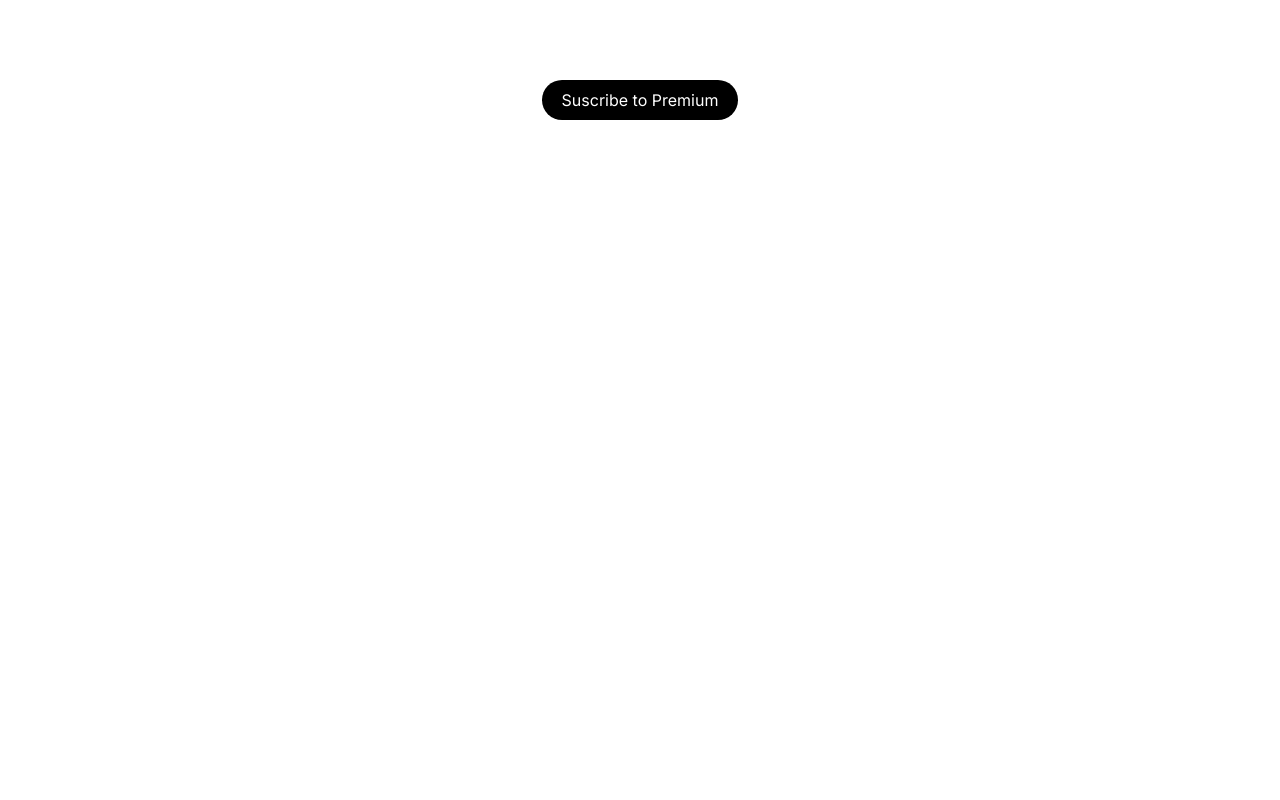
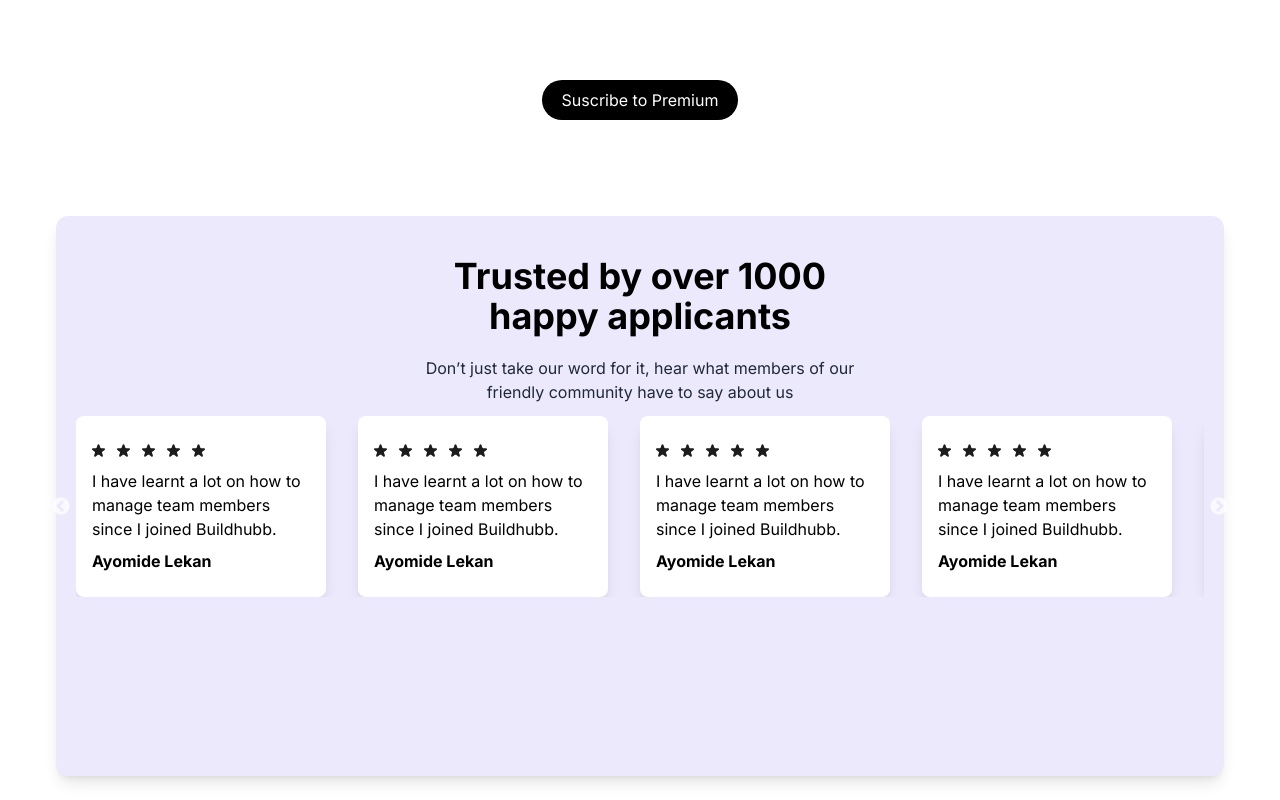
Before and after one commit to Hicode-dev/buildHub, a Next.js app: page / in a window 1280 px wide. Shown: the part 3202-4002 px from the top of the page. Before the commit the page ends 3418 px from the top, so only its background shows below. Built offline with nearby package versions, Linux system fonts and the light colour scheme.

Commit message:
added some modifications

```diff
--- a/package.json
+++ b/package.json
@@ -15,6 +15,8 @@
     "react": "18.2.0",
     "react-dom": "18.2.0",
     "react-icons": "^4.11.0",
+    "react-slick": "^0.29.0",
+    "slick-carousel": "^1.8.1",
     "tailwindcss": "3.3.3"
   }
 }
--- /dev/null
+++ b/src/app/Components/Slider.jsx
@@ -0,0 +1,90 @@
+"use client"
+import React, { Component } from "react";
+import Slider from "react-slick";
+import TrustedCards from "./TrustedCards";
+
+export default class SimpleSlider extends Component {
+  render() {
+    const settings = {
+      dots: false,
+      infinite: true,
+      speed: 600,
+      slidesToShow: 4,
+      slidesToScroll: 1
+    };
+    return (
+      <div className="mt-3">
+        <Slider {...settings}>
+          <div>
+            <TrustedCards text="I have learnt a lot on how to manage team members since I joined Buildhubb." name="Ayomide Lekan" />
+          </div>
+          <div>
+            <TrustedCards text="I have learnt a lot on how to manage team members since I joined Buildhubb." name="Ayomide Lekan" />
+          </div>
+          <div>
+            <TrustedCards text="I have learnt a lot on how to manage team members since I joined Buildhubb." name="Ayomide Lekan" />
+          </div>
+          <div>
+            <TrustedCards text="I have learnt a lot on how to manage team members since I joined Buildhubb." name="Ayomide Lekan" />
+          </div>
+          <div>
+            <TrustedCards text="I have learnt a lot on how to manage team members since I joined Buildhubb." name="Ayomide Lekan" />
+          </div>
+          <div>
+            <TrustedCards text="I have learnt a lot on how to manage team members since I joined Buildhubb." name="Ayomide Lekan" />
+          </div>
+        </Slider>
+      </div>
+    );
+  }
+}
+
+
+// import React, { Component } from "react";
+// import Slider from "react-slick";
+
+// export default class MultipleItems extends Component {
+//   render() {
+//     const settings = {
+//       dots: true,
+//       infinite: true,
+//       speed: 500,
+//       slidesToShow: 3,
+//       slidesToScroll: 3
+//     };
+//     return (
+//       <div className="w-full h-[200px]">
+//         <h2> Multiple items </h2>
+//         <Slider {...settings}>
+//           <div>
+//             <h3>1</h3>
+//           </div>
+//           <div>
+//             <h3>2</h3>
+//           </div>
+//           <div>
+//             <h3>3</h3>
+//           </div>
+//           <div>
+//             <h3>4</h3>
+//           </div>
+//           <div>
+//             <h3>5</h3>
+//           </div>
+//           <div>
+//             <h3>6</h3>
+//           </div>
+//           <div>
+//             <h3>7</h3>
+//           </div>
+//           <div>
+//             <h3>8</h3>
+//           </div>
+//           <div>
+//             <h3>9</h3>
+//           </div>
+//         </Slider>
+//       </div>
+//     );
+//   }
+// }
--- a/src/app/Components/TrustedCards.jsx
+++ b/src/app/Components/TrustedCards.jsx
@@ -2,10 +2,21 @@ import React from 'react'
 
 const TrustedCards = ({rating, text, name}) => {
   return (
-    <div className='text-start p-4 rounded-lg shadow-lg '>
-        <div className='flex items-center '>{rating}</div>
+    <div className='text-start p-4 rounded-lg shadow-lg  bg-white gap-8   w-[250px]'>
+        <div className='flex items-center py-3 gap-3'><svg xmlns="http://www.w3.org/2000/svg" width="13" height="13" viewBox="0 0 13 13" fill="none">
+  <path d="M5.54894 0.927052C5.8483 0.0057416 7.1517 0.00574088 7.45106 0.927052L8.29611 3.52786C8.42999 3.93989 8.81394 4.21885 9.24717 4.21885H11.9818C12.9505 4.21885 13.3533 5.45846 12.5696 6.02786L10.3572 7.63525C10.0067 7.8899 9.86008 8.34127 9.99396 8.75329L10.839 11.3541C11.1384 12.2754 10.0839 13.0415 9.30017 12.4721L7.08779 10.8647C6.7373 10.6101 6.2627 10.6101 5.91222 10.8647L3.69983 12.4721C2.91612 13.0415 1.86164 12.2754 2.16099 11.3541L3.00604 8.75329C3.13992 8.34127 2.99326 7.8899 2.64277 7.63525L0.430391 6.02787C-0.353323 5.45846 0.0494523 4.21885 1.01818 4.21885H3.75283C4.18606 4.21885 4.57001 3.93989 4.70389 3.52786L5.54894 0.927052Z" fill="#1C1C1C"/>
+</svg><svg xmlns="http://www.w3.org/2000/svg" width="13" height="13" viewBox="0 0 13 13" fill="none">
+  <path d="M5.54894 0.927052C5.8483 0.0057416 7.1517 0.00574088 7.45106 0.927052L8.29611 3.52786C8.42999 3.93989 8.81394 4.21885 9.24717 4.21885H11.9818C12.9505 4.21885 13.3533 5.45846 12.5696 6.02786L10.3572 7.63525C10.0067 7.8899 9.86008 8.34127 9.99396 8.75329L10.839 11.3541C11.1384 12.2754 10.0839 13.0415 9.30017 12.4721L7.08779 10.8647C6.7373 10.6101 6.2627 10.6101 5.91222 10.8647L3.69983 12.4721C2.91612 13.0415 1.86164 12.2754 2.16099 11.3541L3.00604 8.75329C3.13992 8.34127 2.99326 7.8899 2.64277 7.63525L0.430391 6.02787C-0.353323 5.45846 0.0494523 4.21885 1.01818 4.21885H3.75283C4.18606 4.21885 4.57001 3.93989 4.70389 3.52786L5.54894 0.927052Z" fill="#1C1C1C"/>
+</svg><svg xmlns="http://www.w3.org/2000/svg" width="13" height="13" viewBox="0 0 13 13" fill="none">
+  <path d="M5.54894 0.927052C5.8483 0.0057416 7.1517 0.00574088 7.45106 0.927052L8.29611 3.52786C8.42999 3.93989 8.81394 4.21885 9.24717 4.21885H11.9818C12.9505 4.21885 13.3533 5.45846 12.5696 6.02786L10.3572 7.63525C10.0067 7.8899 9.86008 8.34127 9.99396 8.75329L10.839 11.3541C11.1384 12.2754 10.0839 13.0415 9.30017 12.4721L7.08779 10.8647C6.7373 10.6101 6.2627 10.6101 5.91222 10.8647L3.69983 12.4721C2.91612 13.0415 1.86164 12.2754 2.16099 11.3541L3.00604 8.75329C3.13992 8.34127 2.99326 7.8899 2.64277 7.63525L0.430391 6.02787C-0.353323 5.45846 0.0494523 4.21885 1.01818 4.21885H3.75283C4.18606 4.21885 4.57001 3.93989 4.70389 3.52786L5.54894 0.927052Z" fill="#1C1C1C"/>
+</svg><svg xmlns="http://www.w3.org/2000/svg" width="13" height="13" viewBox="0 0 13 13" fill="none">
+  <path d="M5.54894 0.927052C5.8483 0.0057416 7.1517 0.00574088 7.45106 0.927052L8.29611 3.52786C8.42999 3.93989 8.81394 4.21885 9.24717 4.21885H11.9818C12.9505 4.21885 13.3533 5.45846 12.5696 6.02786L10.3572 7.63525C10.0067 7.8899 9.86008 8.34127 9.99396 8.75329L10.839 11.3541C11.1384 12.2754 10.0839 13.0415 9.30017 12.4721L7.08779 10.8647C6.7373 10.6101 6.2627 10.6101 5.91222 10.8647L3.69983 12.4721C2.91612 13.0415 1.86164 12.2754 2.16099 11.3541L3.00604 8.75329C3.13992 8.34127 2.99326 7.8899 2.64277 7.63525L0.430391 6.02787C-0.353323 5.45846 0.0494523 4.21885 1.01818 4.21885H3.75283C4.18606 4.21885 4.57001 3.93989 4.70389 3.52786L5.54894 0.927052Z" fill="#1C1C1C"/>
+</svg><svg xmlns="http://www.w3.org/2000/svg" width="13" height="13" viewBox="0 0 13 13" fill="none">
+  <path d="M5.54894 0.927052C5.8483 0.0057416 7.1517 0.00574088 7.45106 0.927052L8.29611 3.52786C8.42999 3.93989 8.81394 4.21885 9.24717 4.21885H11.9818C12.9505 4.21885 13.3533 5.45846 12.5696 6.02786L10.3572 7.63525C10.0067 7.8899 9.86008 8.34127 9.99396 8.75329L10.839 11.3541C11.1384 12.2754 10.0839 13.0415 9.30017 12.4721L7.08779 10.8647C6.7373 10.6101 6.2627 10.6101 5.91222 10.8647L3.69983 12.4721C2.91612 13.0415 1.86164 12.2754 2.16099 11.3541L3.00604 8.75329C3.13992 8.34127 2.99326 7.8899 2.64277 7.63525L0.430391 6.02787C-0.353323 5.45846 0.0494523 4.21885 1.01818 4.21885H3.75283C4.18606 4.21885 4.57001 3.93989 4.70389 3.52786L5.54894 0.927052Z" fill="#1C1C1C"/>
+</svg></div>
         <p>{text}</p>
-        <p>{name}</p>
+        <p className='py-2 font-bold'>{name}</p>
+
     </div>
   )
 }
--- a/src/app/Components/TrustedPage.jsx
+++ b/src/app/Components/TrustedPage.jsx
@@ -1,16 +1,28 @@
-import React from 'react'
-import TrustedCards from './TrustedCards'
+"use client"
+import React from "react";
+import MultipleItems from "./Slider";
+
+
 
 const TrustedPage = () => {
   return (
     <div>
-        <div className="w-100 h-[70vh] bg-[#EFEBEF]">
-            <h1 className='text-3xl font-bold '>Trusted by over 1000 happy applicants</h1>
-            <p className='text-md text-gray-800'>Don’t just take our word for it, hear what members of our friendly community have to say about us</p>
-    <TrustedCards rating=""/>
+      <div className="w-100 h-[70vh] bg-[#EDE9FC] rounded-xl shadow-lg p-5 mb-6">
+        <div className="text-center ">
+          <h1 className="text-4xl font-bold p-5  text-center ">
+            Trusted by over 1000 <br /> happy applicants
+          </h1>
+          <p className="text-md text-gray-800">
+            Don’t just take our word for it, hear what members of our <br /> friendly
+            community have to say about us
+          </p>
         </div>
+        <div className="w-full">
+          <MultipleItems />
+        </div>
+      </div>
     </div>
-  )
-}
+  );
+};
 
-export default TrustedPage
+export default TrustedPage;
--- a/src/app/layout.js
+++ b/src/app/layout.js
@@ -1,6 +1,8 @@
 import './globals.css'
 import { Inter } from 'next/font/google'
 import Navbar from './Components/Navbar'
+import "slick-carousel/slick/slick.css";
+import "slick-carousel/slick/slick-theme.css";
 
 const inter = Inter({ subsets: ['latin'] })
 
--- a/src/app/page.js
+++ b/src/app/page.js
@@ -5,6 +5,7 @@ import ThirdBanner from "./Components/ThirdBanner/page";
 import FourthBanner from "./Components/FourthBanner/page";
 import Carreers from "./Components/Carreers";
 import MissionPage from "./Components/MissionPage";
+import TrustedPage from "./Components/TrustedPage"
 const page = () => {
   return (
     <div className="p">
@@ -15,6 +16,7 @@ const page = () => {
         <FourthBanner />
         <Carreers />
         <MissionPage />
+       <TrustedPage/>
       </div>
     </div>
   );
```
Also changed, not shown: src/app/globals.css (+0 -24 lines), public/Star 1.svg (added), 1 other file (tests, documents, lock files or other folders).
